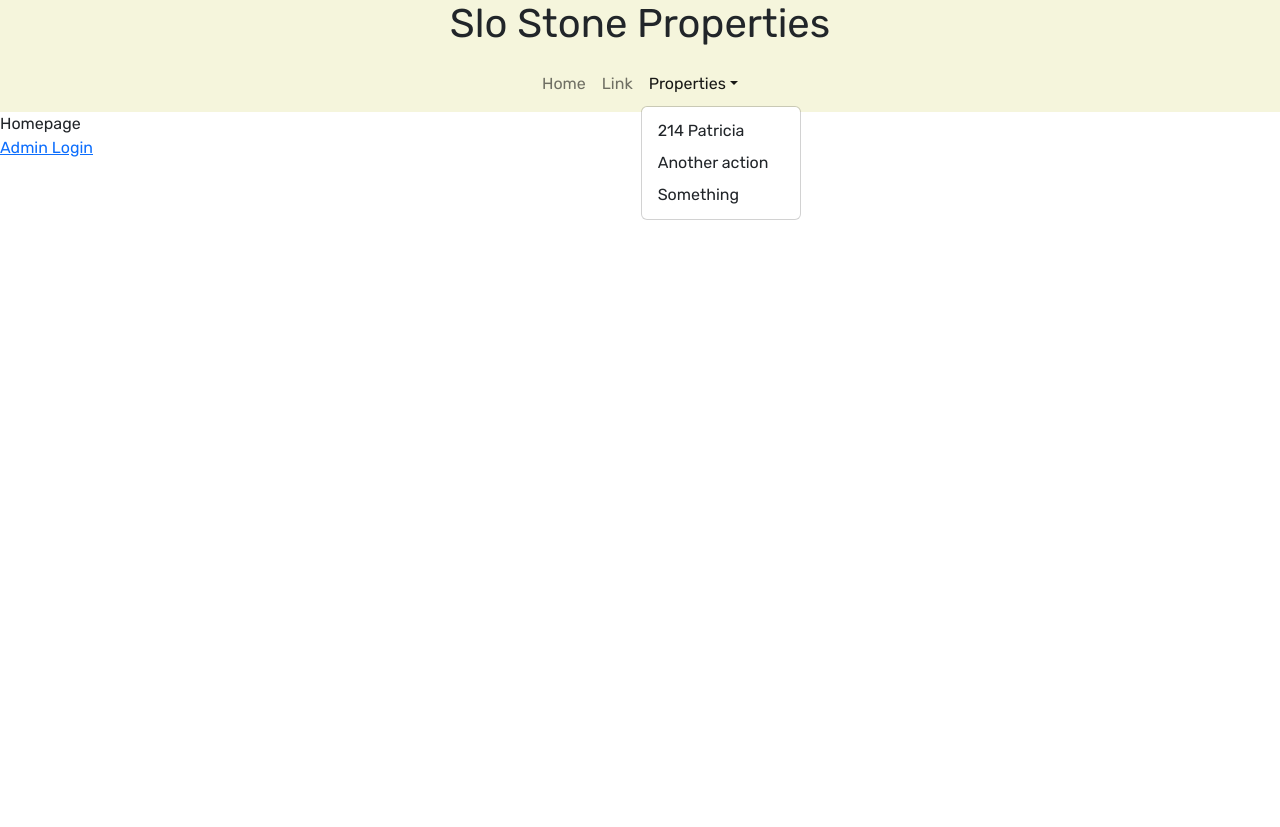
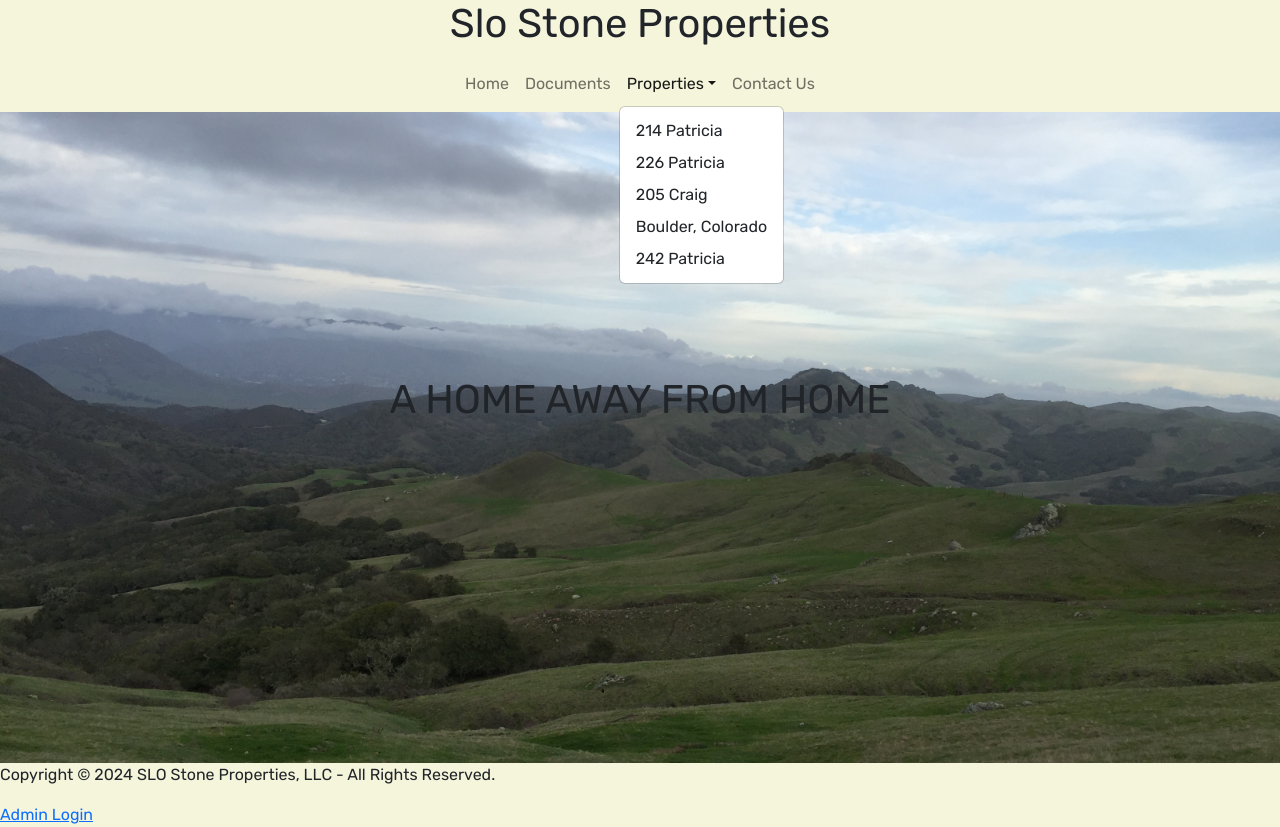
Before and after one commit to RCLobster/slo-stone-properties, a React (Vite) app in the folder client/: page / in a window 1280 px wide. Both pictures are taken after a click on the button "Properties". Before the commit the page ends 800 px from the top, so only its background shows below. Built offline with nearby package versions, Linux system fonts and the light colour scheme.

Commit message:
added some coloring, tried making a static page that will probably need some fixing, rerouted the admin and property pages,  and now the navbar is complete.

```diff
--- a/client/src/App.css
+++ b/client/src/App.css
@@ -5,17 +5,55 @@ html, body{
 body {
   font-family: 'Rubik', sans-serif;
   margin: 0;
-  min-height: 100vh;
+  padding-top: 7rem;
   width: 100vw;
 }
 
-.small {
-  font-weight: 300;
-  font-style: italic;
+.home{
+  max-height: 81.42vh;
+  overflow-y: hidden;
+}
+
+.home h1{
+  position: absolute;
+  top: 0;
+  left: 0;
+  bottom: 0;
+  height: 100%;
+  width: 100%;
+  display: flex;
+  justify-content: center;
+  align-items: center;
+}
+
+#home-pic{
+  z-index: -1;
+  height: 100vh;
+  width: 100vw;
+  object-fit: cover;
+}
+
+.home-footer{
+  position: fixed;
+  bottom: 0;
+  z-index: 3;
+  width: 100%;
+  background-color: beige;
 }
 
 header{
   text-align: center;
+  background-color: beige;
+  position: fixed;
+  top: 0;
+  left: 0;
+  width: 100vw;
+  z-index: 3;
+}
+
+footer{
+  z-index: 3;
+  width: 100%;
   background-color: beige;
 }
 
--- a/client/src/components/Footer.jsx
+++ b/client/src/components/Footer.jsx
@@ -5,6 +5,7 @@ const Footer =() => {
     return(
         <>
         <footer>
+            <p>Copyright © 2024 SLO Stone Properties, LLC - All Rights Reserved.</p>
             {Auth.loggedIn() ? (
                 <Link onClick={Auth.logout}>Admin Logout</Link>
             ) : (
--- a/client/src/components/Navbar.jsx
+++ b/client/src/components/Navbar.jsx
@@ -6,22 +6,33 @@ const AppNavbar = () => {
 
   return (
     <>
-    <Navbar expand="lg" className="justify-content-center">
+      <Navbar expand="lg" className="justify-content-center">
         <Navbar.Toggle aria-controls="basic-navbar-nav" />
         <Navbar.Collapse id="basic-navbar-nav justify-content-center">
           <Nav className="me-auto">
             <Nav.Link href="/">Home</Nav.Link>
-            <Nav.Link href="#link">Link</Nav.Link>
+            <Nav.Link href="/documents">Documents</Nav.Link>
             <NavDropdown title="Properties" id="basic-nav-dropdown">
-              <NavDropdown.Item href="/patricia214">214 Patricia</NavDropdown.Item>
-              <NavDropdown.Item href="#action/3.2">
-                Another action
+              <NavDropdown.Item href="/patricia214">
+                214 Patricia
               </NavDropdown.Item>
-              <NavDropdown.Item href="#action/3.3">Something</NavDropdown.Item>
+              <NavDropdown.Item href="/patricia226">
+                226 Patricia
+              </NavDropdown.Item>
+              <NavDropdown.Item href="#action/3.3">
+                205 Craig
+              </NavDropdown.Item>
+              <NavDropdown.Item href="#action/3.3">
+                Boulder, Colorado
+              </NavDropdown.Item>
+              <NavDropdown.Item href="#action/3.3">
+                242 Patricia
+              </NavDropdown.Item>
             </NavDropdown>
+            <Nav.Link href="/contact">Contact Us</Nav.Link>
           </Nav>
         </Navbar.Collapse>
-    </Navbar>
+      </Navbar>
     </>
   );
 };
--- a/client/src/main.jsx
+++ b/client/src/main.jsx
@@ -4,12 +4,12 @@ import 'bootstrap/dist/css/bootstrap.min.css'
 
 import App from './App.jsx'
 import NotFound from './pages/NotFound.jsx'
-import Admin from './pages/Admin.jsx'
+import Admin from './pages/admin/Admin.jsx'
 import Home from './pages/Home'
 import ContactUs from './pages/ContactUs'
 import Application from './pages/Application.jsx'
 import Documents from './pages/Documents.jsx'
-import Patricia214 from './pages/Patricia214.jsx'
+import Patricia214 from './pages/properties/Patricia214.jsx'
 
 const router = createBrowserRouter([
   {
--- a/client/src/pages/Home.jsx
+++ b/client/src/pages/Home.jsx
@@ -1,8 +1,13 @@
+import Footer from "../components/Footer";
+
 function Home() {
-    return(
-        <div>
-            Homepage
-        </div>
+    return (<>
+        <main className="home">
+            <h1>A HOME AWAY FROM HOME</h1>
+            <img id="home-pic" src="../content/images/homepage1.JPG" alt="" />
+            <Footer className='home-footer'></Footer>
+        </main>
+    </>
     )
 };
 
```
Also changed, not shown: client/src/pages/admin/Admin.jsx (renamed from client/src/pages/Admin.jsx), client/src/pages/properties/Patricia214.jsx (renamed from client/src/pages/Patricia214.jsx).
